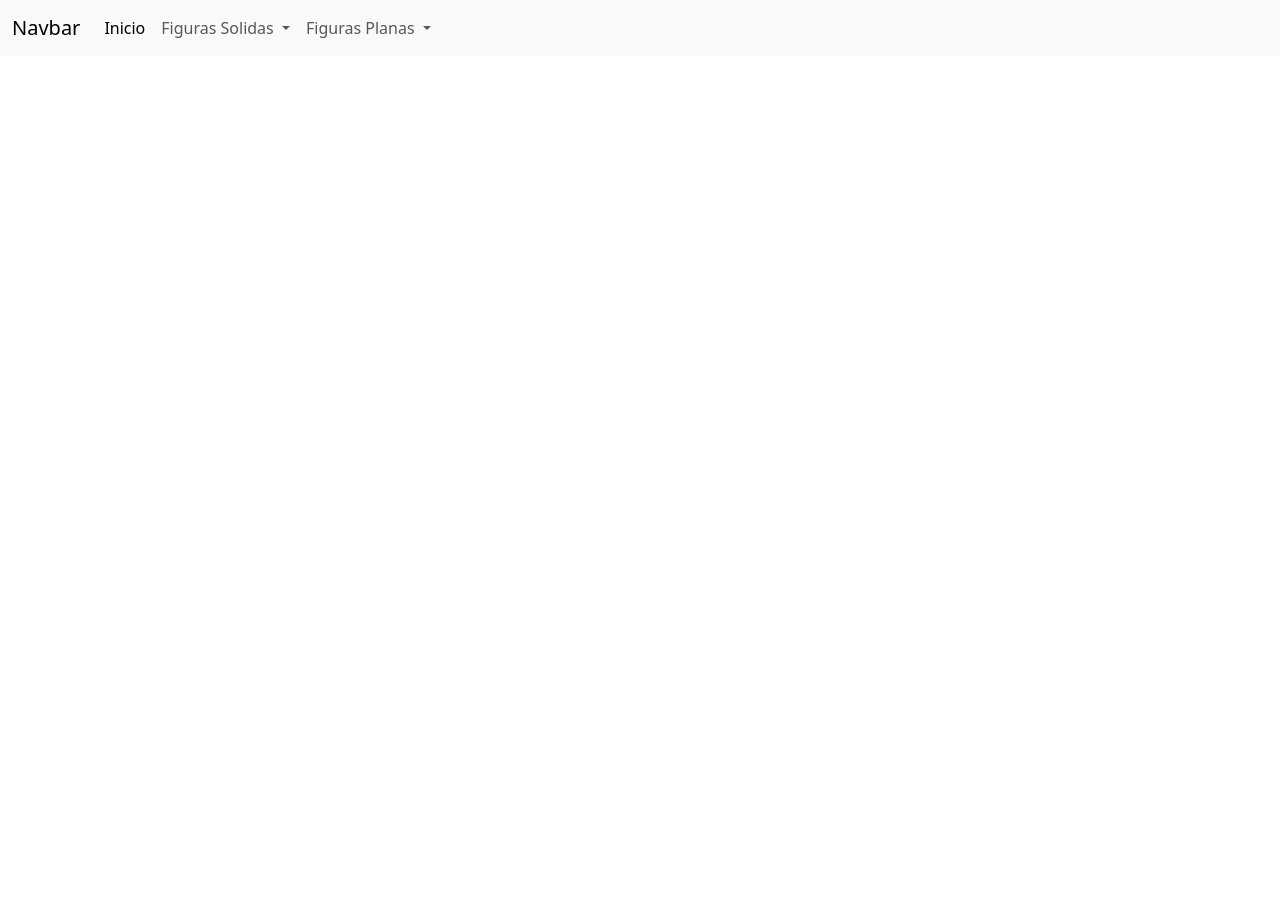
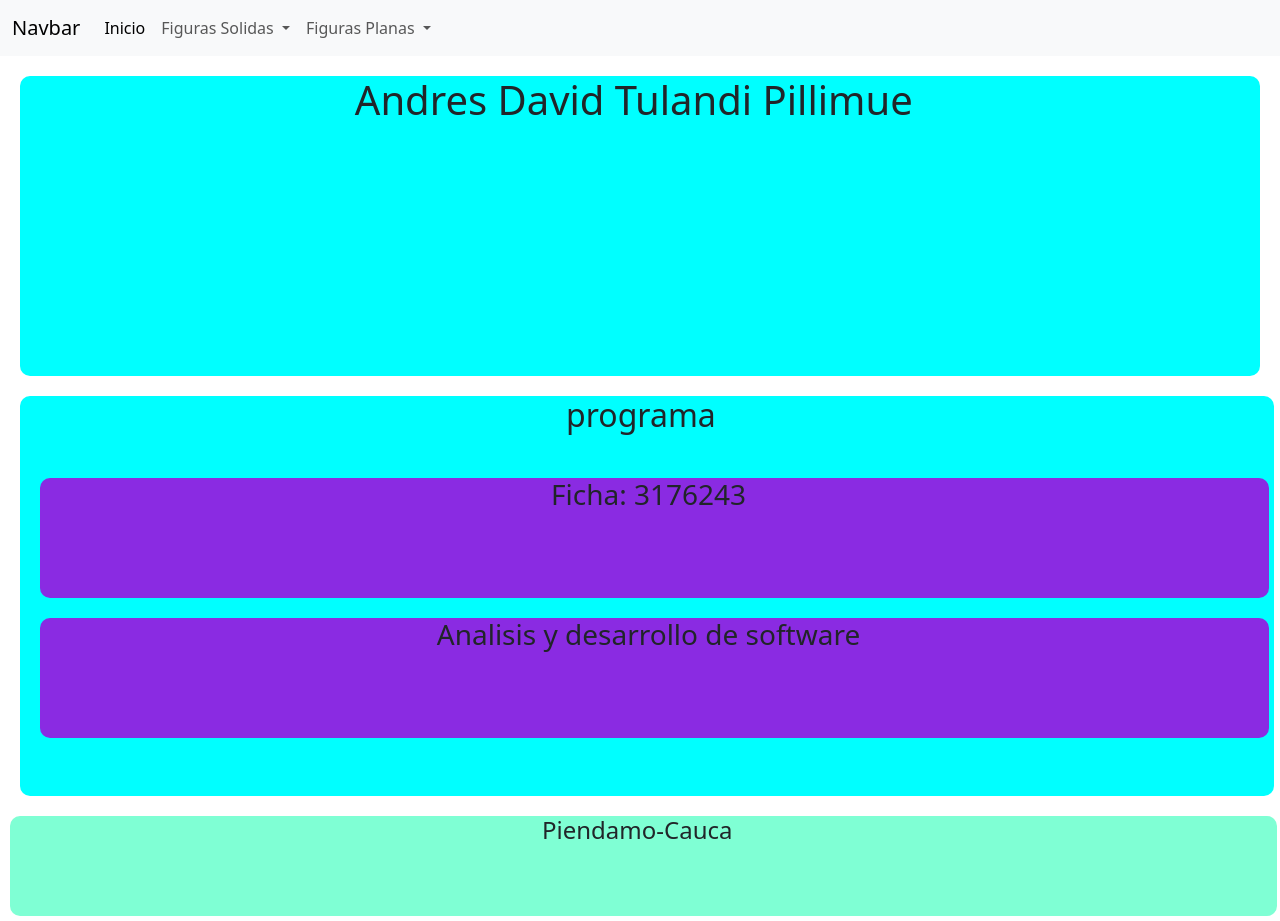
Before and after one commit to andytulandi/ejercicio-funciones, a plain HTML site: page funciones_js/index.html in a window 1280 px wide. Before the commit the page ends 800 px from the top, so only its background shows below. Drawn offline with Linux system fonts and the light colour scheme.

Commit message:
ultimo cambio en los documentos html

```diff
--- a/funciones_js/assets/css/funciones_areas_planas.css
+++ b/funciones_js/assets/css/funciones_areas_planas.css
@@ -23,3 +23,6 @@ h1{
 .contenido{
     justify-content: center;
 }
+body{
+    background-color: aqua;
+}
--- /dev/null
+++ b/funciones_js/assets/css/index.css
@@ -0,0 +1,55 @@
+main{
+    background-color: aqua;
+    margin: 20px;
+    border-radius: 10px;
+
+}
+h1{
+    text-align: center;
+    height: 300px;
+    width: 99%;
+
+
+}
+h2{
+    text-align: center;
+    height: 30px;
+    width: 99%;
+
+}
+h3{
+    text-align: center;
+    height: 30px;
+    width: 99%;
+
+}
+h4{
+    text-align: center;
+    height: 20px;
+    width: 99%;
+    margin-top: 10px;
+
+}
+aside{
+    background-color: aqua;
+    height: 400px;
+    width: 98%;
+    border-radius: 10px;
+    margin: 20px;
+
+}
+footer{
+    background-color: aquamarine;
+    height: 100px;
+    width: 99%;
+    border-radius: 10px;
+    margin: 5px;
+    margin-left: 10px;
+}
+section{
+    background-color: blueviolet;
+    height: 120px;
+    border-radius: 10px;
+    width: 98%;
+    margin: 20px;
+}
--- a/funciones_js/index.html
+++ b/funciones_js/index.html
@@ -5,6 +5,7 @@
     <meta name="viewport" content="width=device-width, initial-scale=1.0">
     <title>pagina figuras</title>
     <link rel="stylesheet" href="assets/css/bootstrap.min.css">
+    <link rel="stylesheet" href="assets/css/index.css">
 </head>
 <body>
     <header>
@@ -56,15 +57,23 @@
         </div>
         </nav>
     </header>
-    <aside>
+    <main>
+        <article>
+            <h1>Andres David Tulandi Pillimue</h1>
+        </article>
+    </main>
+    <aside><h2>programa</h2><br>
         <section>
-
+            <h3>Ficha: 3176243</h3>
+        </section>
+        <section>
+            <h3>Analisis y desarrollo de software</h3>
         </section>
     </aside>
+
     <footer>
-
+        <h4>Piendamo-Cauca</h4>
     </footer>
     <script type="text/javascript" src="assets/js/bootstrap.bundle.min.js"></script>
-    <script type="text/javascript"></script>
 </body>
 </html>
```
Also changed, not shown: funciones_js/assets/js/funciones-areas-solidas.js (+14 -0 lines), funciones_js/circulo.html (+16 -8 lines), funciones_js/trapecio.html (+5 -4 lines), funciones_js/assets/image/circulo.jpg (added).
